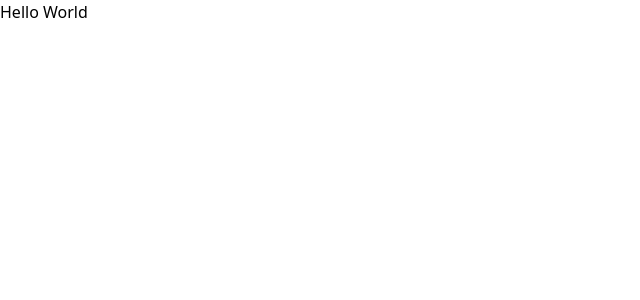
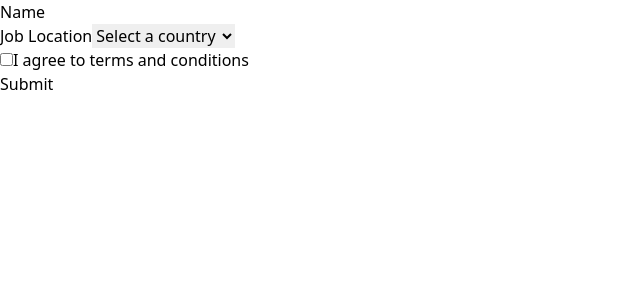
Before and after one commit to masbagaspn/learn-automation-unit-testing, a React (Vite) app: page / in a window 1280 px wide. Shown: the top 300 px of the page, without its empty margins (0-640 px from the left). Built offline with nearby package versions, Linux system fonts and the light colour scheme.

Commit message:
feat: testing using queries getByRole

```diff
--- a/src/App.tsx
+++ b/src/App.tsx
@@ -1,11 +1,11 @@
 import { BrowserRouter as Router, Route, Routes } from 'react-router-dom';
-import Home from './pages/Home';
 import NotFound from './pages/NotFound';
+import { Application } from './components/application/application';
 
 export function App() {
   return (
     <Routes>
-      <Route path="/" element={<Home />} />
+      <Route path="/" element={<Application />} />
       <Route path="*" element={<NotFound />} />
     </Routes>
   );
--- /dev/null
+++ b/src/components/application/Application.tsx
@@ -0,0 +1,27 @@
+export const Application = () => {
+  return (
+    <form>
+      <div>
+        <label htmlFor="name">Name</label>
+        <input type="text" id="name" />
+      </div>
+      <div>
+        <label htmlFor="job-location">Job Location</label>
+        <select id="job-location">
+          <option value="">Select a country</option>
+          <option value="US">United States</option>
+          <option value="GB">United Kingdom</option>
+          <option value="CA">Canada</option>
+          <option value="IN">India</option>
+          <option value="AU">Australia</option>
+        </select>
+      </div>
+      <div>
+        <label>
+          <input type="checkbox" id="terms" />I agree to terms and conditions
+        </label>
+      </div>
+      <button>Submit</button>
+    </form>
+  );
+};
```
Also changed, not shown: 2 other files (tests, documents, lock files or other folders).
